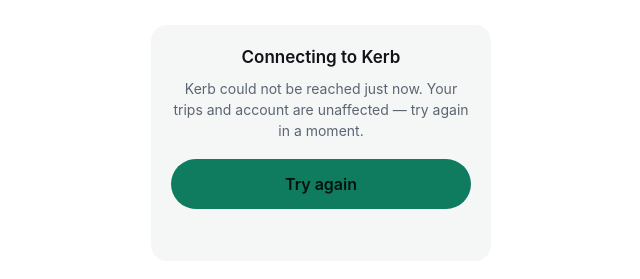
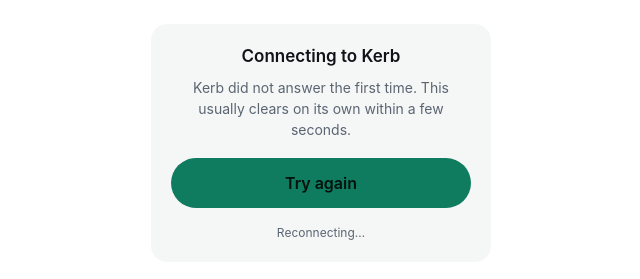
Before and after one commit to kerb-mobile/kerb-mobile, a website: page www/index.html in a window 1280 px wide. Shown: the part 309-588 px from the top of the page, without its empty margins (319-959 px from the left). Drawn offline with Linux system fonts and the light colour scheme; no server answers.

Commit message:
Keep retrying on the startup error screen instead of parking offline
The failure screen is https://localhost/index.html, where shell-tweak is never injected, so the retry belongs in the bundle's own page: probe the site with a real request, back off, and replace the location as soon as it answers.

Generated with Codebuff 🤖
Co-Authored-By: Codebuff <noreply@codebuff.com>

```diff
--- a/www/index.html
+++ b/www/index.html
@@ -72,7 +72,7 @@
       <div class="tagline">Rides and groceries, right to your curb.</div>
       <div class="card">
         <h1 id="title">Connecting to Kerb</h1>
-        <p id="body">We could not reach kerbgo.com. Check your connection and try again.</p>
+        <p id="body">Kerb could not be reached just now. Your trips and account are unaffected — try again in a moment.</p>
         <button id="retry" type="button">Try again</button>
         <div class="status" id="status"></div>
       </div>
@@ -81,27 +81,129 @@
       // This page is the app's offline / load-failure screen. Capacitor shows it via
       // server.errorPath when the remote site cannot be reached; the app itself always
       // loads the live site from https://www.kerbgo.com.
+      //
+      // A cold start can fail that very first request while the phone is still bringing
+      // its network up (navigator.onLine is often false for a second or two even though
+      // the connection is fine), so the first failure is not a verdict. This screen
+      // probes the site and leaves for it as soon as a real request succeeds; the button
+      // stays for a deliberate retry, and the screen is never left stale.
+      //
+      // Note: this has to live here rather than in shell-tweak.js. That patch is injected
+      // into kerbgo.com documents only (/app and /driver), and this failure happens before
+      // any kerbgo.com document exists.
       var REMOTE = 'https://www.kerbgo.com/';
+      var PROBE_TIMEOUT = 6000;
+      var FIRST_DELAY = 800;
+      var MAX_DELAY = 10000;
 
-      function diagnostic() {
-        var online = navigator.onLine !== false;
-        document.getElementById('title').textContent = online ? 'Connecting to Kerb' : 'You are offline';
-        document.getElementById('body').textContent = online
-          ? 'Kerb could not be reached just now. Your trips and account are unaffected — try again in a moment.'
-          : 'Kerb needs a connection to load rides, fares and navigation. Reconnect and try again.';
+      var titleEl = document.getElementById('title');
+      var bodyEl = document.getElementById('body');
+      var statusEl = document.getElementById('status');
+      var retryButton = document.getElementById('retry');
+
+      var timer = null;
+      var delay = FIRST_DELAY;
+      var probing = false;
+      var leaving = false;
+
+      function setCopy(headline, detail) {
+        titleEl.textContent = headline;
+        bodyEl.textContent = detail;
       }
 
-      function retry() {
-        var status = document.getElementById('status');
-        status.textContent = 'Reconnecting…';
-        // A hard assignment (not location.replace) so history does not keep the error page.
-        window.location.href = REMOTE;
+      function leave() {
+        if (leaving) {
+          return;
+        }
+        leaving = true;
+        window.clearTimeout(timer);
+        statusEl.textContent = 'Connected. Opening Kerb…';
+        // replace() so the error page does not stay in history behind the site.
+        window.location.replace(REMOTE);
       }
 
-      document.getElementById('retry').addEventListener('click', retry);
-      window.addEventListener('online', diagnostic);
-      window.addEventListener('offline', diagnostic);
-      diagnostic();
+      function waitForConnection() {
+        if (leaving) {
+          return;
+        }
+        window.clearTimeout(timer);
+        timer = window.setTimeout(probe, delay);
+        delay = Math.min(Math.round(delay * 1.6), MAX_DELAY);
+        if (navigator.onLine === false) {
+          setCopy(
+            'Connecting to Kerb',
+            'The phone is not on a network yet. Kerb will open by itself as soon as one is available.'
+          );
+          statusEl.textContent = 'Waiting for a connection…';
+        } else {
+          setCopy(
+            'Connecting to Kerb',
+            'Kerb did not answer the first time. This usually clears on its own within a few seconds.'
+          );
+          statusEl.textContent = 'Reconnecting…';
+        }
+      }
+
+      /**
+       * A real request is the only trustworthy signal here: navigator.onLine reports
+       * false on a cold start while the network stack is still attaching, which is how
+       * a working phone ended up parked on an "offline" screen.
+       */
+      function probe() {
+        if (leaving || probing) {
+          return;
+        }
+        probing = true;
+
+        var controller = typeof AbortController === 'function' ? new AbortController() : null;
+        var cutOff = window.setTimeout(function () {
+          if (controller) {
+            controller.abort();
+          }
+        }, PROBE_TIMEOUT);
+
+        fetch(REMOTE, {
+          method: 'GET',
+          mode: 'no-cors',
+          cache: 'no-store',
+          signal: controller ? controller.signal : undefined
+        }).then(
+          function () {
+            window.clearTimeout(cutOff);
+            probing = false;
+            leave();
+          },
+          function () {
+            window.clearTimeout(cutOff);
+            probing = false;
+            waitForConnection();
+          }
+        );
+      }
+
+      retryButton.addEventListener('click', function () {
+        statusEl.textContent = 'Reconnecting…';
+        window.location.href = REMOTE;
+      });
+
+      // A connection coming back is the strongest hint there is, so skip the backoff.
+      window.addEventListener('online', function () {
+        delay = FIRST_DELAY;
+        probe();
+      });
+      window.addEventListener('offline', function () {
+        waitForConnection();
+      });
+      // Coming back from the background restarts the page from a restored render.
+      window.addEventListener('pageshow', function () {
+        if (!leaving) {
+          probe();
+        }
+      });
+
+      // First paint: schedule a probe immediately instead of believing what the
+      // browser says about the network right now.
+      waitForConnection();
     </script>
   </body>
 </html>
```
